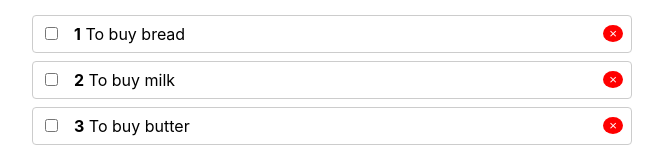
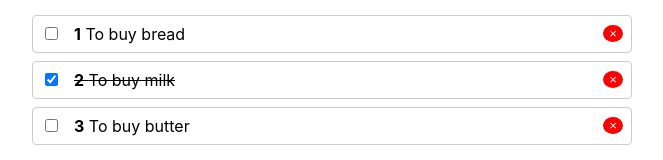
Before and after one commit to AlekzandrM/todo_list-hooks-context-lazy, a React (Create React App) app: page / in a window 1280 px wide. Shown: the part 147-307 px from the top of the page, without its empty margins (308-971 px from the left). Built offline with nearby package versions, Linux system fonts and the light colour scheme.

Commit message:
validated checkbox in TodoItem with todo.completed

```diff
--- a/src/App.js
+++ b/src/App.js
@@ -5,7 +5,7 @@ import TodoList from "./Todo/TodoList";
 function App() {
   let [todos, setTodos] = React.useState([
     { id: 1, completed: false, title: "To buy bread" },
-    { id: 2, completed: false, title: "To buy milk" },
+    { id: 2, completed: true, title: "To buy milk" },
     { id: 3, completed: false, title: "To buy butter" }
   ]);
 
--- a/src/Todo/TodoItem.js
+++ b/src/Todo/TodoItem.js
@@ -13,6 +13,7 @@ function TodoItem({ todo, index, onChange }) {
       <span className={classes.join("")}>
         <input
           type="checkbox"
+          checked={todo.completed}
           style={{ marginRight: "1rem" }}
           onChange={() => onChange(todo.id)}
         />
```
